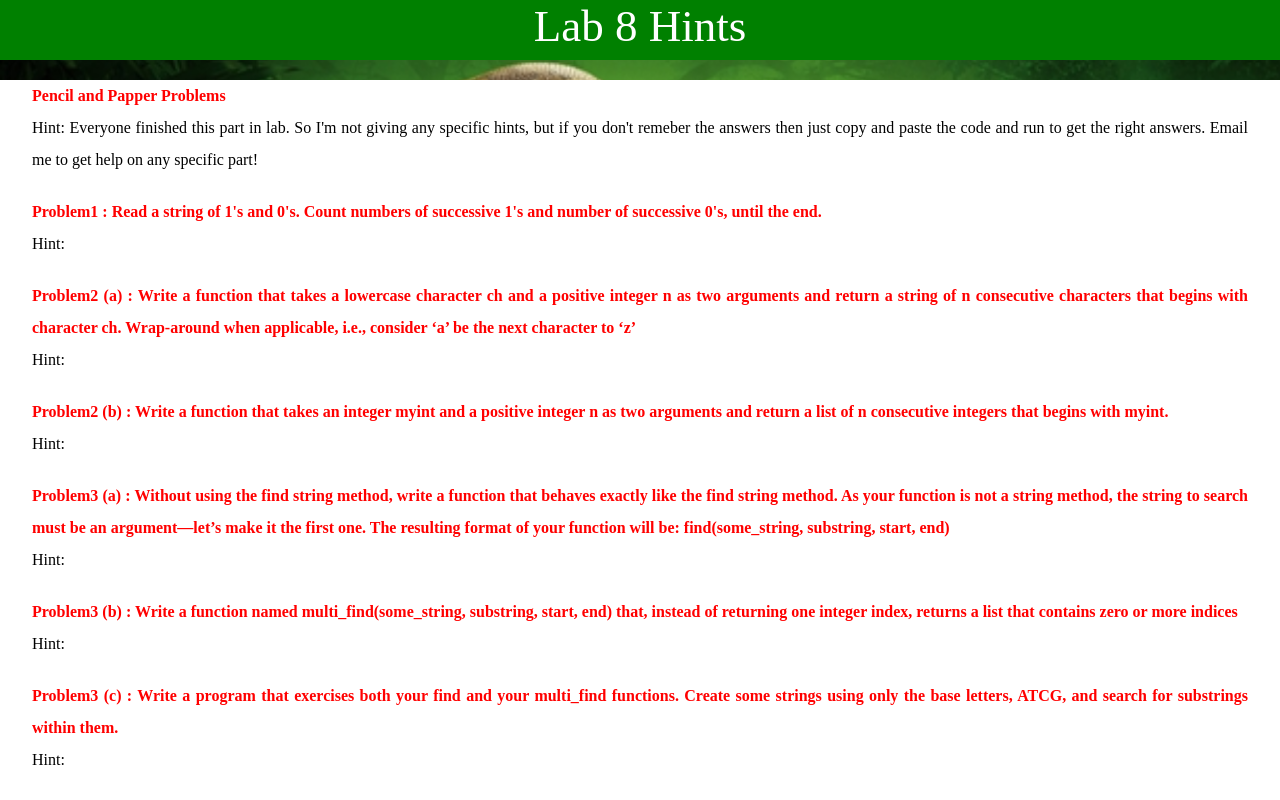
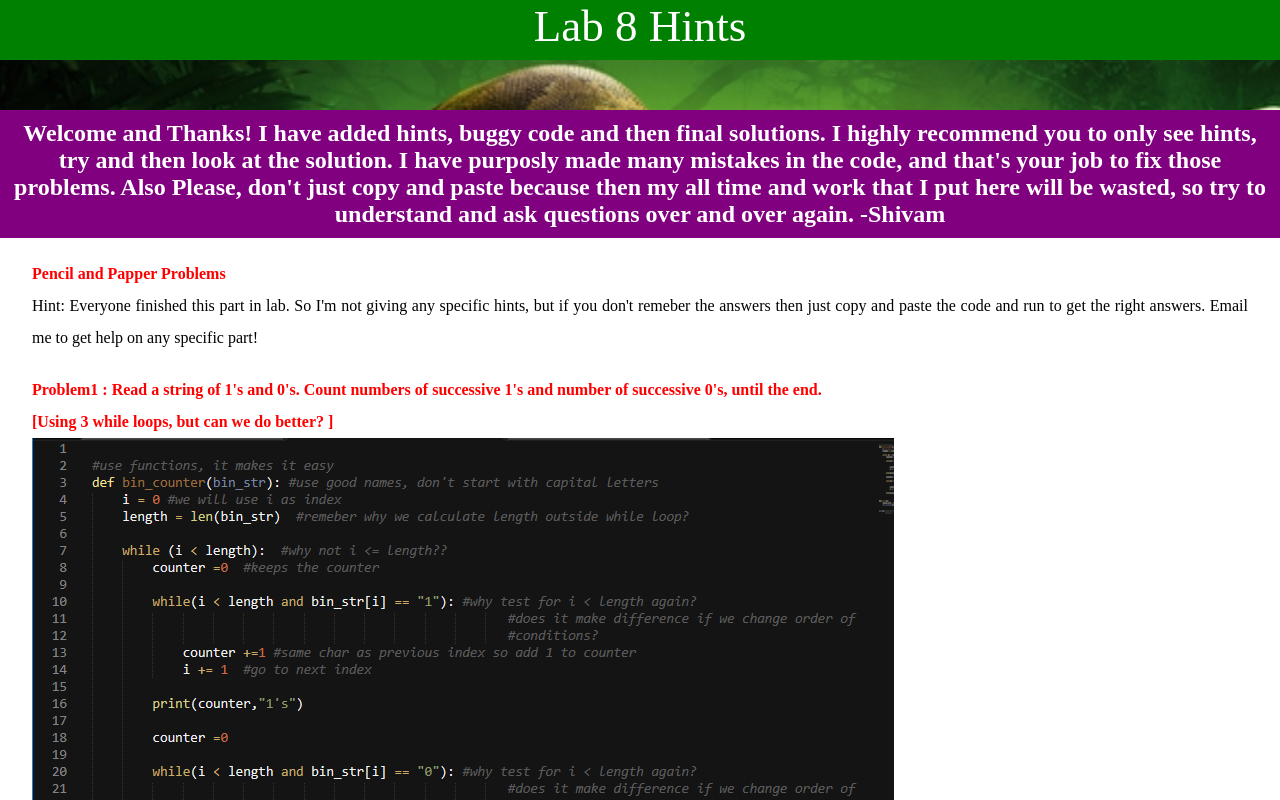
Before and after one commit to shivamswarnkar/cs1114, a plain HTML site: page Lab8/index.html in a window 1280 px wide. Shown: the top 800 px of the page. Drawn offline with Linux system fonts and the light colour scheme.

Commit message:
lab 8 sol

```diff
--- a/Lab8/index.html
+++ b/Lab8/index.html
@@ -13,7 +13,14 @@
 	</header>
 
 	<div class="container">
-
+	<div class="note">
+	Welcome and Thanks! I have added hints, buggy code and then final solutions.
+	I highly recommend you to only see hints, try and then look at the solution. I have
+	purposly made many mistakes in the code, and that's your job to fix those problems.
+	Also Please, don't just copy and paste because then my all time and work that I put here will be
+	wasted, so try to understand and ask questions over and over again.
+	-Shivam
+	</div>
 	<div class="problem">
 	<span class="question">
 		Pencil and Papper Problems
@@ -28,12 +35,12 @@
 
 	<div class="problem">
 	<span class="question">
-		Problem1 : Read a string of 1's and 0's. Count numbers of successive 1's and number of successive 0's, until the end.
+		Problem1 : Read a string of 1's and 0's. Count numbers of successive 1's and number of successive 0's, until the end. <br>[Using 3 while loops, but can we do better? ]
 	</span><br>
+	<img src="../pics/Lab8/1sol1.png"><br>
+	<div class="question">[Well here's a solution with 2 while loops, can we do even better?]</div>
+	<img src="../pics/Lab8/1sol2.png"><br>
 
-	<span class="hint">
-		Hint:
-	</span>
 	</div>
 
 
@@ -41,10 +48,8 @@
 	<span class="question">
 		Problem2 (a) : Write a function that takes a lowercase character ch and a positive integer n as two arguments and return a string of n consecutive characters that begins with character ch. Wrap-around when applicable, i.e., consider ‘a’ be the next character to ‘z’
 	</span><br>
+	<img src="../pics/Lab8/2asol.png"><br>
 
-	<span class="hint">
-		Hint:
-	</span>
 	</div>
 
 
@@ -52,23 +57,25 @@
 	<span class="question">
 		Problem2 (b) : Write a function that takes an integer myint and a positive integer n as two arguments and return a list of n consecutive integers that begins with myint.
 	</span><br>
+	<img src="../pics/Lab8/2bsol.png"><br>
 
-	<span class="hint">
-		Hint:
-	</span>
 	</div>
 
 
 	<div class="problem">
 	<span class="question">
 		Problem3 (a) :  Without using the find string method, write a function that behaves exactly like the find string method. As your function is not a string method, the string to search must be an argument—let’s make it the first one. The resulting format of your function will be:
-		find(some_string, substring, start, end)
+		find(some_string, substring, start, end)  <br>[LOOK AT LINE 10, is it correct? ]
 
 	</span><br>
+	<div class="question">[Hmmm, basic outline should be something like this?]</div>
+	<img src="../pics/Lab8/3asol1.png"><br>
+	<div class="question">[Let's try to understand it]</div>
+	<img src="../pics/Lab8/3asol2.png"><br>
+	<div class="question">[Something is still worng?? what is it? LINE 10 may be?]</div>
+	<img src="../pics/Lab8/3asol3.png"><br>
 
-	<span class="hint">
-		Hint:
-	</span>
+
 	</div>
 
 
@@ -78,19 +85,23 @@
 that, instead of returning one integer index, returns a list that contains zero or more indices
 	</span><br>
 
-	<span class="hint">
-		Hint:
-	</span>
+	<div class="question">[Here's an explanation for you! read everything!]</div>
+
+	<img src="../pics/Lab8/3bsol1.png"><br>
+
+	<div class="question">[Finish previous parts and then look below, it's the final solution for both part a and b, look at line 10. Please look at this once you have tried everything!!]</div>
+
+	<img src="../pics/Lab8/3sol1.png"><br>
 	</div>
 
 	<div class="problem">
 	<span class="question">
 		Problem3 (c) : Write a program that exercises both your find and your multi_find functions. Create some strings using only the base letters, ATCG, and search for substrings within them.
+
 	</span><br>
 
-	<span class="hint">
-		Hint:
-	</span>
+	<div class="question">[I'm leaving this one to you guys, try and if you can't solve it then email me. I'll add some possible solutions here! Thanks!]</div>
+
 	</div>
 
 
--- a/css/style.css
+++ b/css/style.css
@@ -55,6 +55,18 @@ a{
 
 }
 
+.note{
+	font-weight: bold;
+	background-color: purple;
+	color: white;
+	width: 100%;
+	margin-top : 50px;
+	font-size: 24px;
+	overflow: all;
+	padding: 10px;
+	text-align: center;
+}
+
 .problem{
 	width: 95%;
 	margin: 20px 2.5%;
@@ -78,7 +90,8 @@ a{
 }
 
 .solution{
-
+	width: 500px;
+	height: 500px;
 }
 
 /*-----LAB START-----------*/
```
Also changed, not shown: pics/Lab8/1sol1.PNG (added), pics/Lab8/1sol2.PNG (added), pics/Lab8/2asol.PNG (added), pics/Lab8/2bsol.PNG (added), pics/Lab8/3asol1.PNG (added), pics/Lab8/3asol2.PNG (added), pics/Lab8/3asol3.PNG (added), pics/Lab8/3bsol1.PNG (added), pics/Lab8/3sol1.PNG (added).
